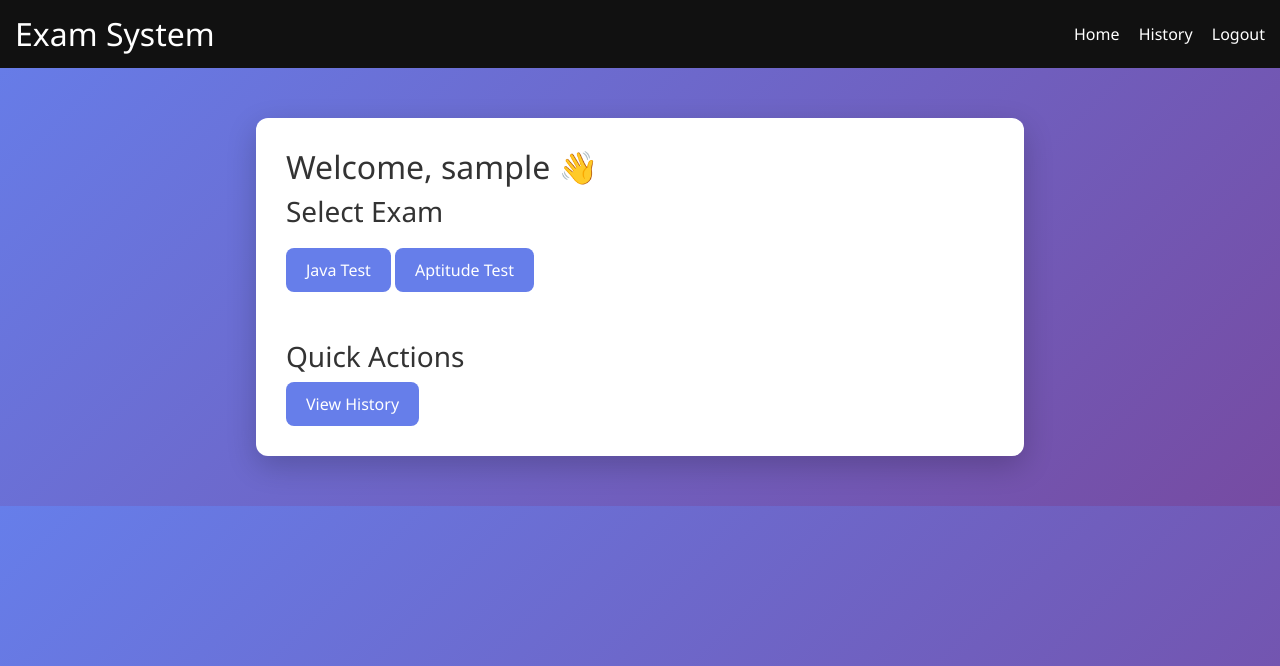
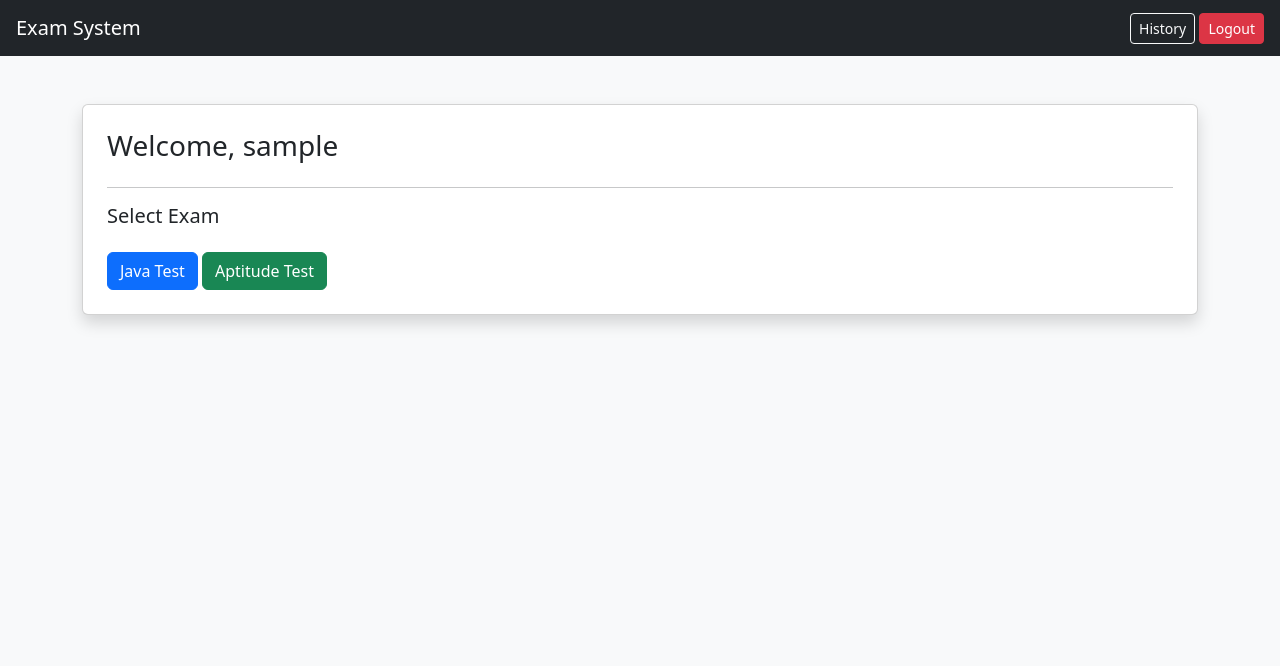
Before and after one commit to abhinavr645/exam-system, a Flask app: page /dashboard in a window 1280 px wide. Shown: the top 666 px of the page. Run offline with Flask 3, Linux system fonts and the light colour scheme; the visitor is signed in with stand-in values (Sample User, id 1).

Commit message:
Update dashboard.html

```diff
--- a/templates/dashboard.html
+++ b/templates/dashboard.html
@@ -3,47 +3,38 @@
 <head>
     <title>Dashboard</title>
     <link href="https://cdn.jsdelivr.net/npm/bootstrap@5.3.0/dist/css/bootstrap.min.css" rel="stylesheet">
-    <link rel="stylesheet" href="/static/style.css">
 </head>
-<body>
+<body class="bg-light">
 
-<!-- 🔥 NAVBAR -->
-<div class="navbar">
-    <h2>Exam System</h2>
+<!-- 🔥 Navbar -->
+<nav class="navbar navbar-dark bg-dark px-3">
+    <span class="navbar-brand">Exam System</span>
 
     <div>
-        <a href="/dashboard">Home</a>
-        <a href="/history">History</a>
+        <a href="/history" class="btn btn-outline-light btn-sm">History</a>
 
         {% if session['user'] == 'admin' %}
-            <a href="/admin">Admin</a>
+        <a href="/admin" class="btn btn-warning btn-sm">Admin</a>
         {% endif %}
 
-        <a href="/logout">Logout</a>
+        <a href="/logout" class="btn btn-danger btn-sm">Logout</a>
     </div>
-</div>
+</nav>
 
-<!-- 🔥 MAIN CONTENT -->
-<div class="container">
+<!-- 🔥 Main -->
+<div class="container mt-5">
 
-    <h2>Welcome, {{ session['user'] }} 👋</h2>
+    <div class="card shadow p-4">
+        <h3>Welcome, {{ session['user'] }}</h3>
+        <hr>
 
-    <h3>Select Exam</h3>
+        <h5>Select Exam</h5>
 
-    <div style="margin-top:20px;">
-        <a href="/test/1"><button>Java Test</button></a>
-        <a href="/test/2"><button>Aptitude Test</button></a>
+        <div class="mt-3">
+            <a href="/test/1" class="btn btn-primary">Java Test</a>
+            <a href="/test/2" class="btn btn-success">Aptitude Test</a>
+        </div>
     </div>
-
-    <br><br>
-
-    <h3>Quick Actions</h3>
-
-    <a href="/history"><button>View History</button></a>
-
-    {% if session['user'] == 'admin' %}
-        <a href="/admin"><button>Manage Questions</button></a>
-    {% endif %}
 
 </div>
 
```
